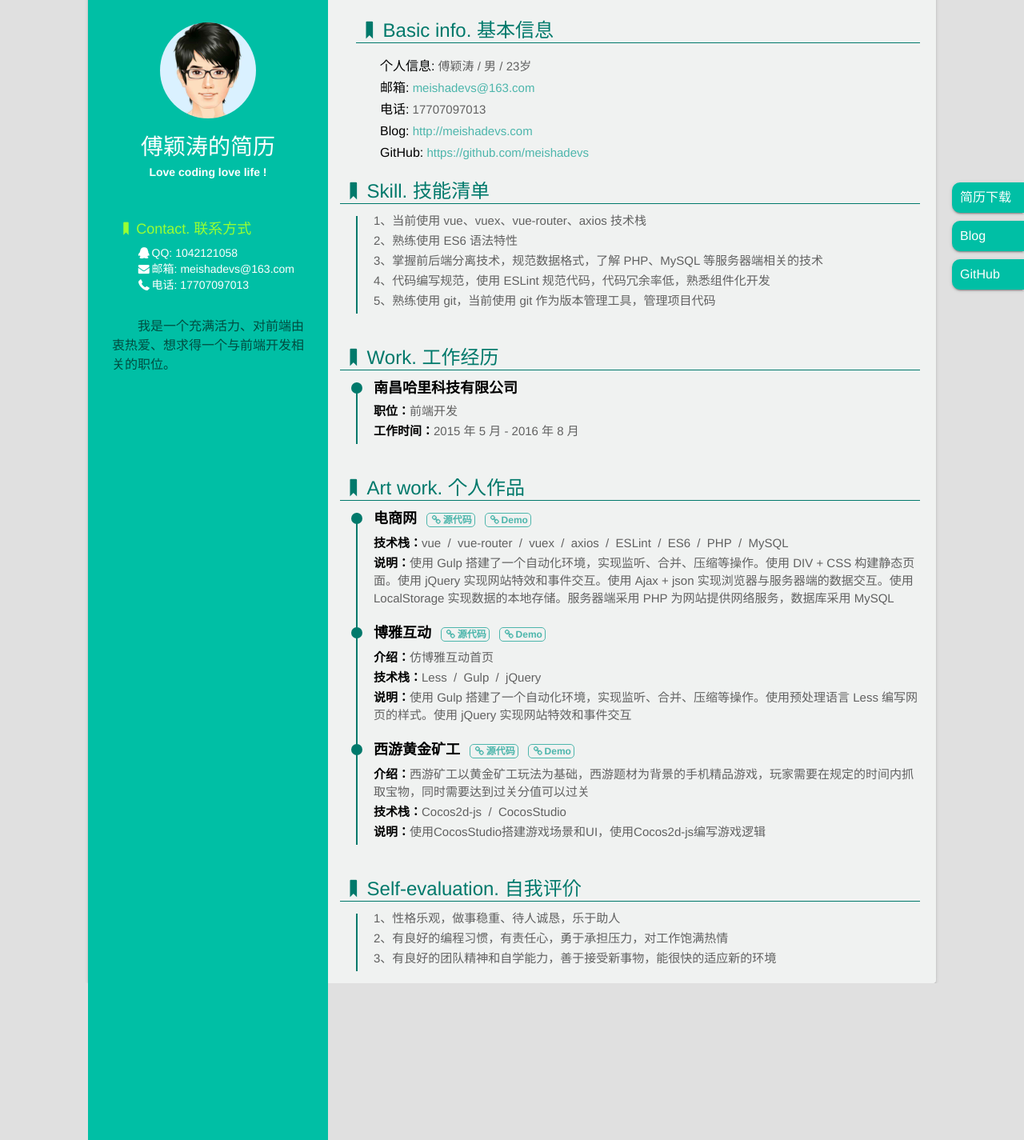
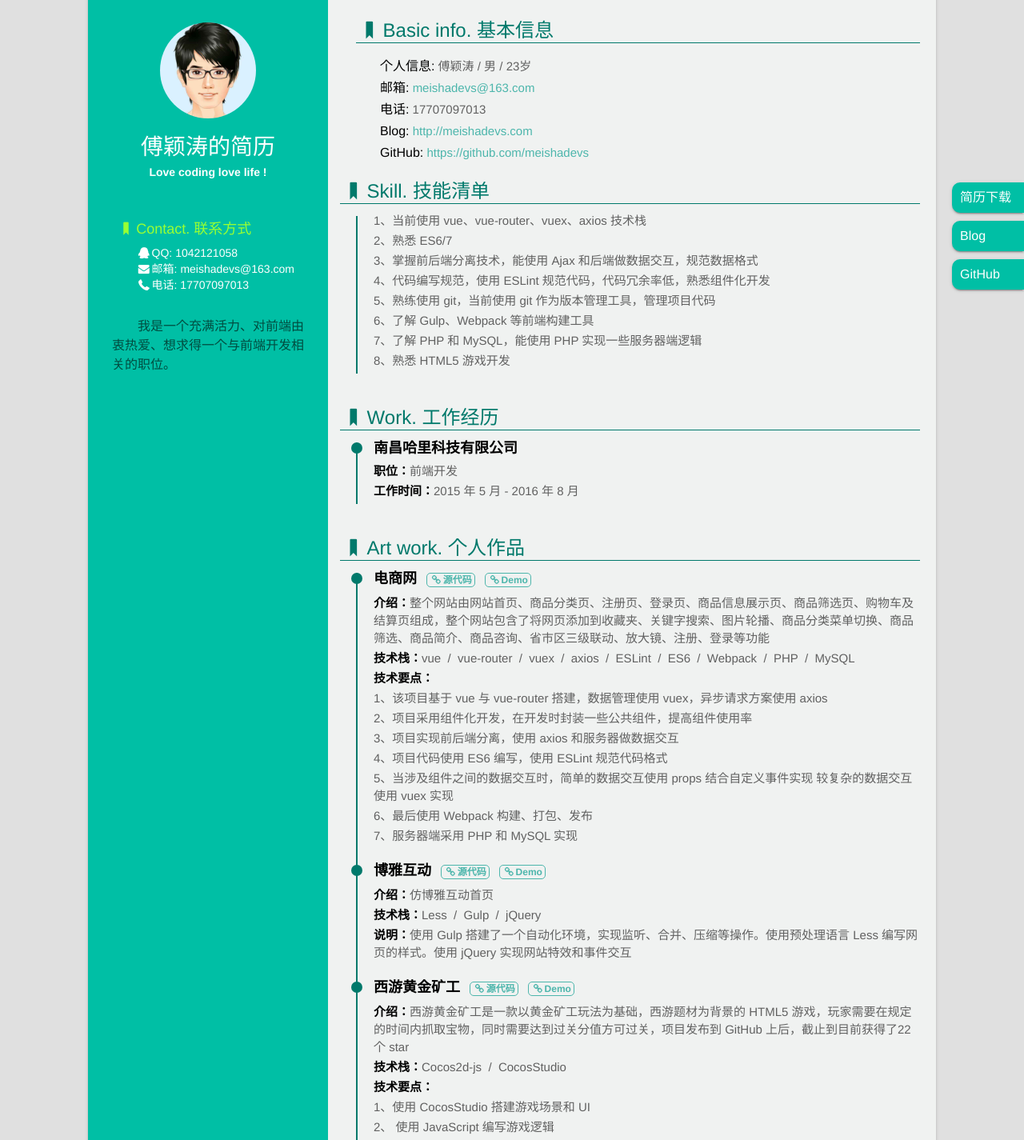
Before and after one commit to meishadevs/resume, a plain HTML site: page index.html in a window 1280 px wide. Shown: the part 12-1437 px from the top of the page at 80% size. Before the commit the page ends 1241 px from the top, so only its background shows below. Drawn offline with Linux system fonts and the light colour scheme.

Commit message:
update some data

```diff
--- a/index.html
+++ b/index.html
@@ -71,11 +71,14 @@
                 <dt><i class="icon-bookmark"></i>Skill. 技能清单</dt>
                 <ul class="exp">
                     <li>
-                            <p>1、当前使用 vue、vuex、vue-router、axios 技术栈</p>
-                            <p>2、熟练使用 ES6 语法特性</p>
-                            <p>3、掌握前后端分离技术，规范数据格式，了解 PHP、MySQL 等服务器端相关的技术</p>
+                        <p>1、当前使用 vue、vue-router、vuex、axios 技术栈</p>
+                        <p>2、熟悉 ES6/7</p>
+                        <p>3、掌握前后端分离技术，能使用 Ajax 和后端做数据交互，规范数据格式</p>
                         <p>4、代码编写规范，使用 ESLint 规范代码，代码冗余率低，熟悉组件化开发</p>
                         <p>5、熟练使用 git，当前使用 git 作为版本管理工具，管理项目代码</p>
+                        <p>6、了解 Gulp、Webpack 等前端构建工具</p>
+                        <p>7、了解 PHP 和 MySQL，能使用 PHP 实现一些服务器端逻辑</p>
+                        <p>8、熟悉 HTML5 游戏开发</p>
                     </li>
                 </ul>
             </li>
@@ -100,8 +103,17 @@
                             <a href="https://github.com/meishadevs/dswz" target="_blank"><i class="icon-link"></i>源代码</a>
                             <a href="http://dswz.sc2yun.com/dswzClient" target="_blank"><i class="icon-link"></i>Demo</a>
                         </h4>
-                            <p><strong>技术栈：</strong>vue&nbsp;&nbsp;/&nbsp;&nbsp;vue-router&nbsp;&nbsp;/&nbsp;&nbsp;vuex&nbsp;&nbsp;/&nbsp;&nbsp;axios&nbsp;&nbsp;/&nbsp;&nbsp;ESLint&nbsp;&nbsp;/&nbsp;&nbsp;ES6&nbsp;&nbsp;/&nbsp;&nbsp;PHP&nbsp;&nbsp;/&nbsp;&nbsp;MySQL</p>
-                            <p><strong>说明：</strong>使用 Gulp 搭建了一个自动化环境，实现监听、合并、压缩等操作。使用 DIV + CSS 构建静态页面。使用 jQuery 实现网站特效和事件交互。使用 Ajax + json 实现浏览器与服务器端的数据交互。使用 LocalStorage 实现数据的本地存储。服务器端采用 PHP 为网站提供网络服务，数据库采用 MySQL</p>
+                        <p><strong>介绍：</strong>整个网站由网站首页、商品分类页、注册页、登录页、商品信息展示页、商品筛选页、购物车及结算页组成，整个网站包含了将网页添加到收藏夹、关键字搜索、图片轮播、商品分类菜单切换、商品筛选、商品简介、商品咨询、省市区三级联动、放大镜、注册、登录等功能</p>
+                        <p><strong>技术栈：</strong>vue&nbsp;&nbsp;/&nbsp;&nbsp;vue-router&nbsp;&nbsp;/&nbsp;&nbsp;vuex&nbsp;&nbsp;/&nbsp;&nbsp;axios&nbsp;&nbsp;/&nbsp;&nbsp;ESLint&nbsp;&nbsp;/&nbsp;&nbsp;ES6&nbsp;&nbsp;/&nbsp;&nbsp;Webpack&nbsp;&nbsp;/&nbsp;&nbsp;PHP&nbsp;&nbsp;/&nbsp;&nbsp;MySQL</p>
+                        <p><strong>技术要点：</strong></p>
+                        <p>1、该项目基于 vue 与 vue-router 搭建，数据管理使用 vuex，异步请求方案使用 axios</p>
+                        <p>2、项目采用组件化开发，在开发时封装一些公共组件，提高组件使用率</p>
+                        <p>3、项目实现前后端分离，使用 axios 和服务器做数据交互</p>
+                        <p>4、项目代码使用 ES6 编写，使用 ESLint 规范代码格式</p>
+                        <p>5、当涉及组件之间的数据交互时，简单的数据交互使用 props 结合自定义事件实现
+                        较复杂的数据交互使用 vuex 实现</p>
+                        <p>6、最后使用 Webpack 构建、打包、发布</p>
+                        <p>7、服务器端采用 PHP 和 MySQL 实现</p>
                     </li>
                     <li>
                         <div class="circle"></div>
@@ -120,11 +132,13 @@
                         <h4>
                             西游黄金矿工
                             <a href="https://github.com/meishadevs/GoldMinerHtml5" target="_blank"><i class="icon-link"></i>源代码</a>
-                                <a href="http://dswz.sc2yun.com/GoldMinerHtml5/" target="_blank"><i class="icon-link"></i>Demo</a>
+                            <a href="http://meishadevs.com/GoldMinerHtml5/html5/index.html" target="_blank"><i class="icon-link"></i>Demo</a>
                         </h4>
-                            <p><strong>介绍：</strong>西游矿工以黄金矿工玩法为基础，西游题材为背景的手机精品游戏，玩家需要在规定的时间内抓取宝物，同时需要达到过关分值可以过关</p>
+                        <p><strong>介绍：</strong>西游黄金矿工是一款以黄金矿工玩法为基础，西游题材为背景的 HTML5 游戏，玩家需要在规定的时间内抓取宝物，同时需要达到过关分值方可过关，项目发布到 GitHub 上后，截止到目前获得了22个 star</p>
                         <p><strong>技术栈：</strong>Cocos2d-js&nbsp;&nbsp;/&nbsp;&nbsp;CocosStudio</p>
-                            <p><strong>说明：</strong>使用CocosStudio搭建游戏场景和UI，使用Cocos2d-js编写游戏逻辑</p>
+                        <p><strong>技术要点：</strong></p>
+                        <p>1、使用 CocosStudio 搭建游戏场景和 UI</p>
+                        <p>2、 使用 JavaScript 编写游戏逻辑</p>
                     </li>
                 </ul>
             </li>
@@ -132,9 +146,10 @@
                 <dt><i class="icon-bookmark"></i>Self-evaluation. 自我评价</dt>
                 <ul class="exp">
                     <li>
-                            <p>1、性格乐观，做事稳重、待人诚恳，乐于助人</p>
-                            <p>2、有良好的编程习惯，有责任心，勇于承担压力，对工作饱满热情</p>
-                            <p>3、有良好的团队精神和自学能力，善于接受新事物，能很快的适应新的环境</p>
+                        <p>1、热爱前端开发、爱开源、爱分享</p>
+                        <p>2、<a href="https://github.com/meishadevs">GitHub</a> 上的活跃用户，平均每天有一次提交，Followers 7，总 Star 数 25</p>
+                        <p>3、时常通过<a href="http://meishadevs.com/">个人博客</a>总结平时遇到的 bug 的解决方法，截止到目前一共写了19篇技术博客</p>
+                        <p>4、轻微强迫症，注重代码规范</p>
                     </li>
                 </ul>
             </li>
```
Lines whose indentation alone changed are shown as unchanged.
